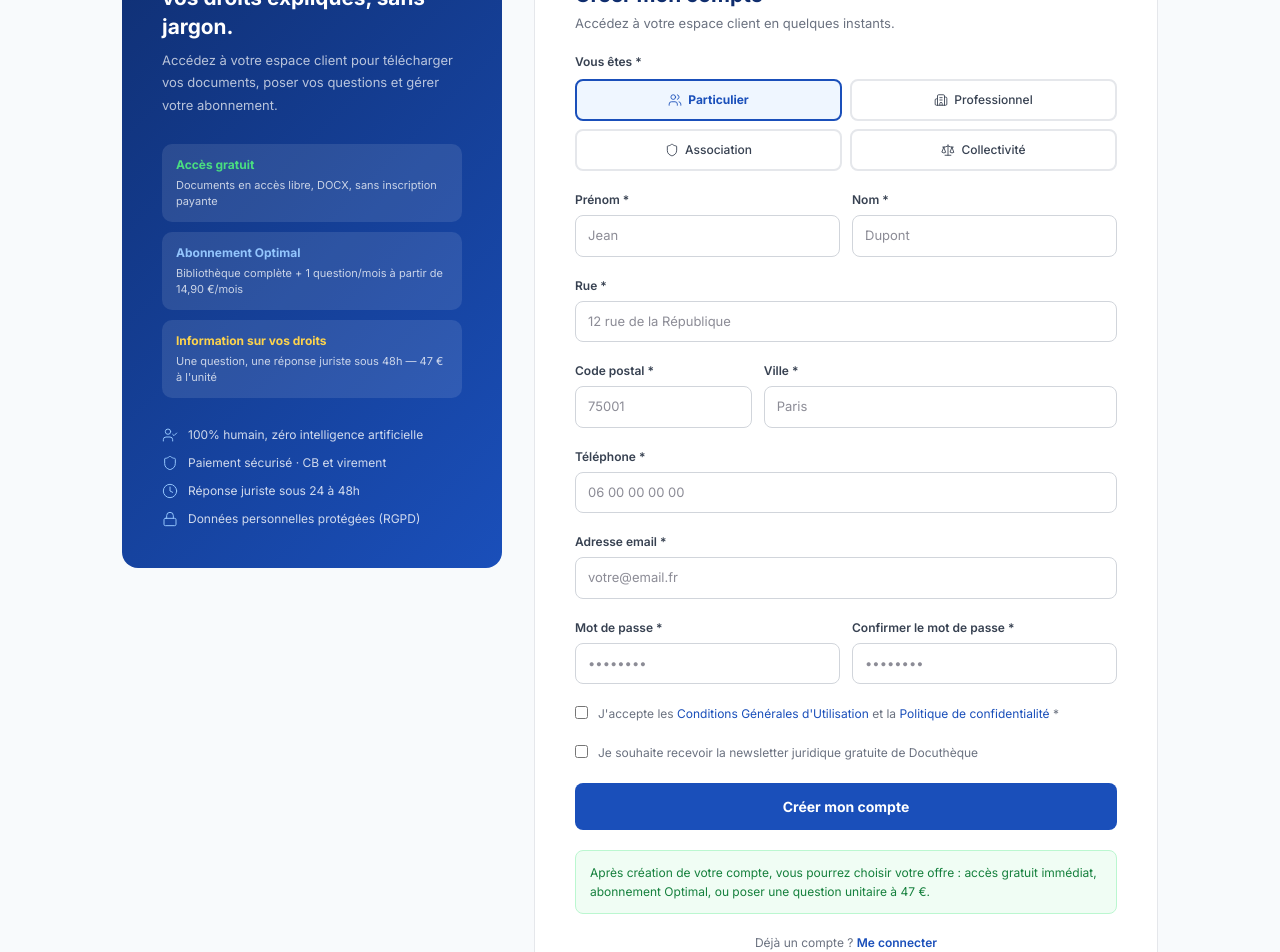
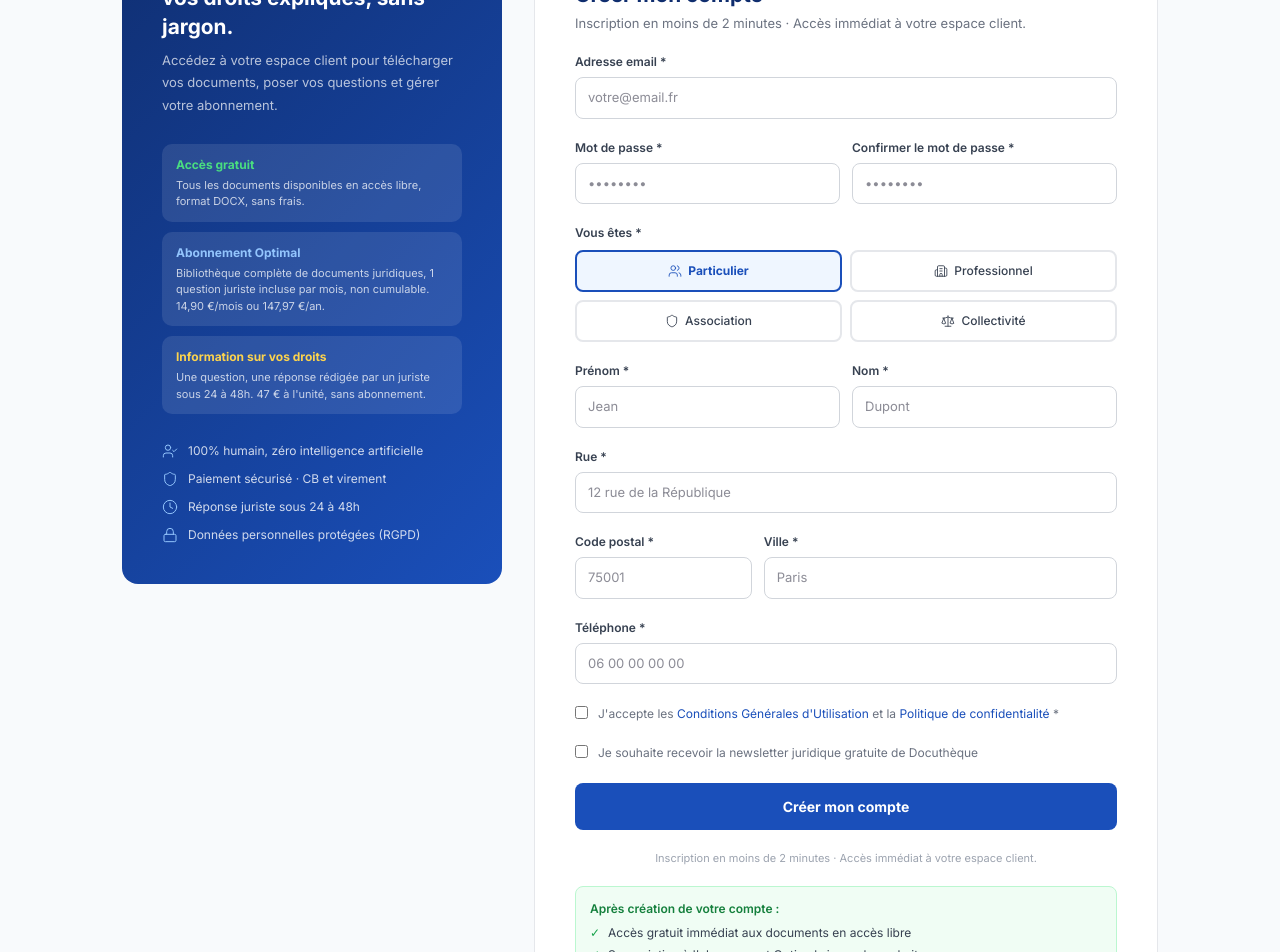
Before and after one commit to SYPA-ASSO/docutheque-next, a Next.js app: page /connexion in a window 1280 px wide. Shown: the part 300-1252 px from the top of the page. Built offline with nearby package versions, Linux system fonts and the light colour scheme.

Commit message:
Page connexion inscription corrigée UX marketing

```diff
--- a/app/connexion/page.tsx
+++ b/app/connexion/page.tsx
@@ -34,9 +34,21 @@ export default function Connexion() {
             {/* LES 3 OFFRES */}
             <div style={{display: 'flex', flexDirection: 'column', gap: '10px', marginBottom: '28px'}}>
               {[
-                { label: 'Accès gratuit', desc: 'Documents en accès libre, DOCX, sans inscription payante', color: '#4ade80' },
-                { label: 'Abonnement Optimal', desc: 'Bibliothèque complète + 1 question/mois à partir de 14,90 €/mois', color: '#93c5fd' },
-                { label: 'Information sur vos droits', desc: 'Une question, une réponse juriste sous 48h — 47 € à l\'unité', color: '#fcd34d' },
+                {
+                  label: 'Accès gratuit',
+                  desc: 'Tous les documents disponibles en accès libre, format DOCX, sans frais.',
+                  color: '#4ade80'
+                },
+                {
+                  label: 'Abonnement Optimal',
+                  desc: 'Bibliothèque complète de documents juridiques, 1 question juriste incluse par mois, non cumulable. 14,90 €/mois ou 147,97 €/an.',
+                  color: '#93c5fd'
+                },
+                {
+                  label: 'Information sur vos droits',
+                  desc: 'Une question, une réponse rédigée par un juriste sous 24 à 48h. 47 € à l\'unité, sans abonnement.',
+                  color: '#fcd34d'
+                },
               ].map((offre, i) => (
                 <div key={i} style={{background: 'rgba(255,255,255,0.1)', borderRadius: '10px', padding: '12px 14px'}}>
                   <p style={{color: offre.color, fontSize: '12px', fontWeight: '700', margin: '0 0 3px'}}>{offre.label}</p>
@@ -82,27 +94,51 @@ export default function Connexion() {
             {mode === 'connexion' && (
               <div style={{display: 'flex', flexDirection: 'column', gap: '16px'}}>
                 <div>
-                  <h2 style={{fontSize: '1.3rem', fontWeight: '700', color: '#0f2d6e', margin: '0 0 4px'}}>Bon retour !</h2>
-                  <p style={{color: '#6b7280', fontSize: '13px', margin: 0}}>Connectez-vous à votre espace client.</p>
+                  <h2 style={{fontSize: '1.3rem', fontWeight: '700', color: '#0f2d6e', margin: '0 0 4px'}}>Accédez à votre espace client</h2>
+                  <p style={{color: '#6b7280', fontSize: '13px', margin: 0}}>Renseignez vos identifiants pour accéder à vos documents et à votre suivi.</p>
                 </div>
+
                 <div>
                   <label style={{display: 'block', fontSize: '12px', fontWeight: '600', color: '#374151', marginBottom: '6px'}}>Adresse email *</label>
                   <input type="email" placeholder="votre@email.fr" style={{width: '100%', padding: '10px 12px', border: '1px solid #d1d5db', borderRadius: '8px', fontSize: '13px', boxSizing: 'border-box', outline: 'none'}} />
                 </div>
+
                 <div>
                   <label style={{display: 'block', fontSize: '12px', fontWeight: '600', color: '#374151', marginBottom: '6px'}}>Mot de passe *</label>
                   <input type="password" placeholder="••••••••" style={{width: '100%', padding: '10px 12px', border: '1px solid #d1d5db', borderRadius: '8px', fontSize: '13px', boxSizing: 'border-box', outline: 'none'}} />
                 </div>
+
                 <div style={{display: 'flex', justifyContent: 'flex-end'}}>
                   <a href="/mot-de-passe-oublie" style={{color: '#1a4fba', fontSize: '12px', textDecoration: 'none'}}>Mot de passe oublié ?</a>
                 </div>
+
                 <button style={{width: '100%', padding: '12px', borderRadius: '8px', border: 'none', background: '#1a4fba', color: 'white', fontSize: '14px', fontWeight: '700', cursor: 'pointer'}}>
                   Se connecter
                 </button>
+
+                <p style={{color: '#9ca3af', fontSize: '11px', textAlign: 'center', margin: 0}}>
+                  Vous serez redirigé vers votre espace client après connexion.
+                </p>
+
+                <div style={{background: '#eff6ff', border: '1px solid #bfdbfe', borderRadius: '10px', padding: '14px 16px'}}>
+                  <p style={{color: '#1e3a5f', fontSize: '12px', fontWeight: '600', marginBottom: '8px'}}>Depuis votre espace client, vous pouvez :</p>
+                  {[
+                    'Télécharger vos documents en format DOCX',
+                    'Poser une question à votre juriste',
+                    'Gérer votre abonnement Optimal',
+                    'Consulter vos réponses et historique',
+                  ].map((item, i) => (
+                    <div key={i} style={{display: 'flex', gap: '8px', alignItems: 'flex-start', marginBottom: '4px'}}>
+                      <span style={{color: '#1a4fba', fontSize: '12px', flexShrink: 0}}>✓</span>
+                      <span style={{color: '#374151', fontSize: '12px'}}>{item}</span>
+                    </div>
+                  ))}
+                </div>
+
                 <p style={{color: '#6b7280', fontSize: '12px', textAlign: 'center', margin: 0}}>
                   Pas encore de compte ?{' '}
                   <button onClick={() => setMode('inscription')} style={{color: '#1a4fba', fontWeight: '600', background: 'none', border: 'none', cursor: 'pointer', fontSize: '12px', padding: 0}}>
-                    Créer mon compte
+                    Inscription en moins de 2 minutes
                   </button>
                 </p>
               </div>
@@ -113,12 +149,29 @@ export default function Connexion() {
               <div style={{display: 'flex', flexDirection: 'column', gap: '20px'}}>
                 <div>
                   <h2 style={{fontSize: '1.3rem', fontWeight: '700', color: '#0f2d6e', margin: '0 0 4px'}}>Créer mon compte</h2>
-                  <p style={{color: '#6b7280', fontSize: '13px', margin: 0}}>Accédez à votre espace client en quelques instants.</p>
+                  <p style={{color: '#6b7280', fontSize: '13px', margin: 0}}>Inscription en moins de 2 minutes · Accès immédiat à votre espace client.</p>
+                </div>
+
+                {/* EMAIL + MOT DE PASSE EN PREMIER */}
+                <div>
+                  <label style={{display: 'block', fontSize: '12px', fontWeight: '600', color: '#374151', marginBottom: '6px'}}>Adresse email *</label>
+                  <input type="email" placeholder="votre@email.fr" style={{width: '100%', padding: '10px 12px', border: '1px solid #d1d5db', borderRadius: '8px', fontSize: '13px', boxSizing: 'border-box'}} />
+                </div>
+
+                <div style={{display: 'grid', gridTemplateColumns: '1fr 1fr', gap: '12px'}}>
+                  <div>
+                    <label style={{display: 'block', fontSize: '12px', fontWeight: '600', color: '#374151', marginBottom: '6px'}}>Mot de passe *</label>
+                    <input type="password" placeholder="••••••••" style={{width: '100%', padding: '10px 12px', border: '1px solid #d1d5db', borderRadius: '8px', fontSize: '13px', boxSizing: 'border-box'}} />
+                  </div>
+                  <div>
+                    <label style={{display: 'block', fontSize: '12px', fontWeight: '600', color: '#374151', marginBottom: '6px'}}>Confirmer le mot de passe *</label>
+                    <input type="password" placeholder="••••••••" style={{width: '100%', padding: '10px 12px', border: '1px solid #d1d5db', borderRadius: '8px', fontSize: '13px', boxSizing: 'border-box'}} />
+                  </div>
                 </div>
 
                 {/* STATUT */}
                 <div>
-                  <label style={{display: 'block', fontSize: '12px', fontWeight: '600', color: '#374151', marginBottom: '8px'}}>Vous êtes * </label>
+                  <label style={{display: 'block', fontSize: '12px', fontWeight: '600', color: '#374151', marginBottom: '8px'}}>Vous êtes *</label>
                   <div style={{display: 'grid', gridTemplateColumns: 'repeat(2, 1fr)', gap: '8px'}}>
                     {[
                       { value: 'particulier', label: 'Particulier', icon: <Users size={14} strokeWidth={1.5} /> },
@@ -136,7 +189,7 @@ export default function Connexion() {
                   </div>
                 </div>
 
-                {/* CHAMPS COMMUNS */}
+                {/* CHAMPS IDENTITÉ */}
                 <div style={{display: 'grid', gridTemplateColumns: '1fr 1fr', gap: '12px'}}>
                   <div>
                     <label style={{display: 'block', fontSize: '12px', fontWeight: '600', color: '#374151', marginBottom: '6px'}}>Prénom *</label>
@@ -222,23 +275,6 @@ export default function Connexion() {
                   </div>
                 )}
 
-                {/* EMAIL + MOT DE PASSE */}
-                <div>
-                  <label style={{display: 'block', fontSize: '12px', fontWeight: '600', color: '#374151', marginBottom: '6px'}}>Adresse email *</label>
-                  <input type="email" placeholder="votre@email.fr" style={{width: '100%', padding: '10px 12px', border: '1px solid #d1d5db', borderRadius: '8px', fontSize: '13px', boxSizing: 'border-box'}} />
-                </div>
-
-                <div style={{display: 'grid', gridTemplateColumns: '1fr 1fr', gap: '12px'}}>
-                  <div>
-                    <label style={{display: 'block', fontSize: '12px', fontWeight: '600', color: '#374151', marginBottom: '6px'}}>Mot de passe *</label>
-                    <input type="password" placeholder="••••••••" style={{width: '100%', padding: '10px 12px', border: '1px solid #d1d5db', borderRadius: '8px', fontSize: '13px', boxSizing: 'border-box'}} />
-                  </div>
-                  <div>
-                    <label style={{display: 'block', fontSize: '12px', fontWeight: '600', color: '#374151', marginBottom: '6px'}}>Confirmer le mot de passe *</label>
-                    <input type="password" placeholder="••••••••" style={{width: '100%', padding: '10px 12px', border: '1px solid #d1d5db', borderRadius: '8px', fontSize: '13px', boxSizing: 'border-box'}} />
-                  </div>
-                </div>
-
                 {/* CGU */}
                 <div style={{display: 'flex', gap: '10px', alignItems: 'flex-start'}}>
                   <input type="checkbox" id="cgu" style={{marginTop: '2px', flexShrink: 0}} />
@@ -248,7 +284,7 @@ export default function Connexion() {
                 </div>
 
                 <div style={{display: 'flex', gap: '10px', alignItems: 'flex-start'}}>
-                  <input type="checkbox" id="newsletter" style={{marginTop: '2px', flexShrink: 0}} />
+                  <input type="checkbox" id="newsletter" defaultChecked={false} style={{marginTop: '2px', flexShrink: 0}} />
                   <label htmlFor="newsletter" style={{color: '#6b7280', fontSize: '12px', lineHeight: '1.6'}}>
                     Je souhaite recevoir la newsletter juridique gratuite de Docuthèque
                   </label>
@@ -258,10 +294,22 @@ export default function Connexion() {
                   Créer mon compte
                 </button>
 
+                <p style={{color: '#9ca3af', fontSize: '11px', textAlign: 'center', margin: 0}}>
+                  Inscription en moins de 2 minutes · Accès immédiat à votre espace client.
+                </p>
+
                 <div style={{background: '#f0fdf4', border: '1px solid #bbf7d0', borderRadius: '8px', padding: '12px 14px'}}>
-                  <p style={{color: '#15803d', fontSize: '12px', lineHeight: '1.6', margin: 0}}>
-                    Après création de votre compte, vous pourrez choisir votre offre : accès gratuit immédiat, abonnement Optimal, ou poser une question unitaire à 47 €.
-                  </p>
+                  <p style={{color: '#15803d', fontSize: '12px', lineHeight: '1.6', margin: '0 0 6px', fontWeight: '600'}}>Après création de votre compte :</p>
+                  {[
+                    'Accès gratuit immédiat aux documents en accès libre',
+                    'Souscription à l\'abonnement Optimal si vous le souhaitez',
+                    'Possibilité de poser une question unitaire à 47 €',
+                  ].map((item, i) => (
+                    <div key={i} style={{display: 'flex', gap: '8px', alignItems: 'flex-start', marginBottom: '4px'}}>
+                      <span style={{color: '#16a34a', fontSize: '12px', flexShrink: 0}}>✓</span>
+                      <span style={{color: '#374151', fontSize: '12px'}}>{item}</span>
+                    </div>
+                  ))}
                 </div>
 
                 <p style={{color: '#6b7280', fontSize: '12px', textAlign: 'center', margin: 0}}>
```
